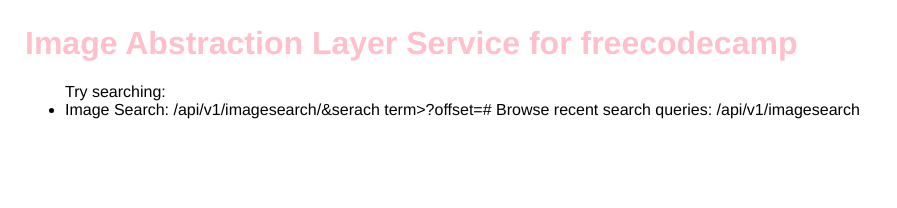
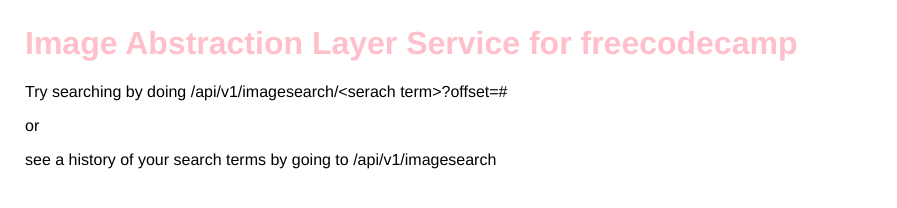
Before and after one commit to kerrykimrusso/image-abstraction-layer-fcc, a website: page views/index.html in a window 1280 px wide. Shown: the whole page, without its empty margins (0-897 px from the left). Drawn offline with Linux system fonts and the light colour scheme.

Commit message:
edit markdown and index.html

```diff
--- a/views/index.html
+++ b/views/index.html
@@ -15,11 +15,13 @@
     </header>
 
     <main>
-      <ul>
-        Try searching:
-        <li>Image Search: /api/v1/imagesearch/&serach term>?offset=#
-Browse recent search queries: /api/v1/imagesearch</li>
-      </ul>
+      <p>
+        Try searching by doing /api/v1/imagesearch/&lt;serach term&gt;?offset=#
+      </p>
+      <p>
+        or
+      </p>
+      <p>see a history of your search terms by going to /api/v1/imagesearch</p>
     </main>
   </body>
 </html>
```
